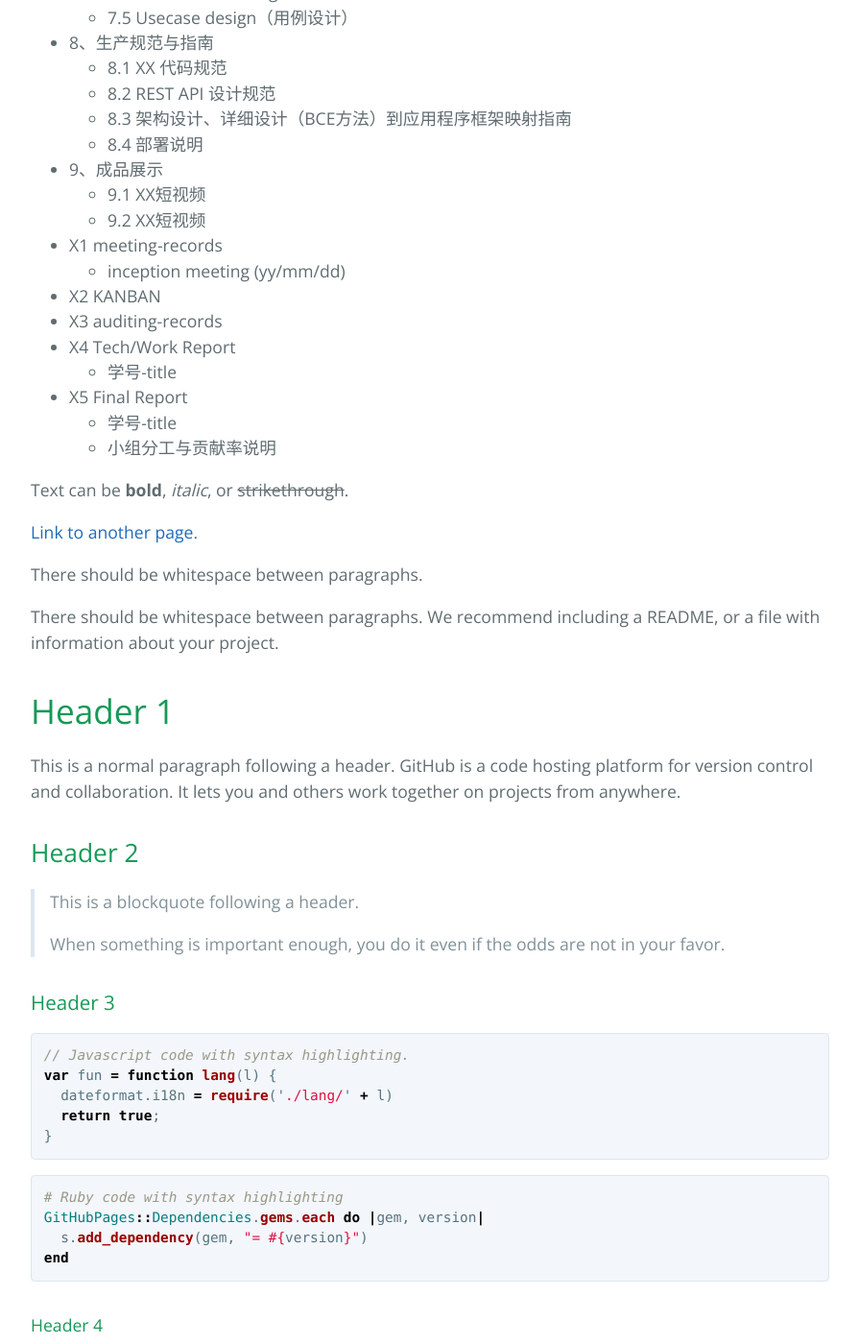
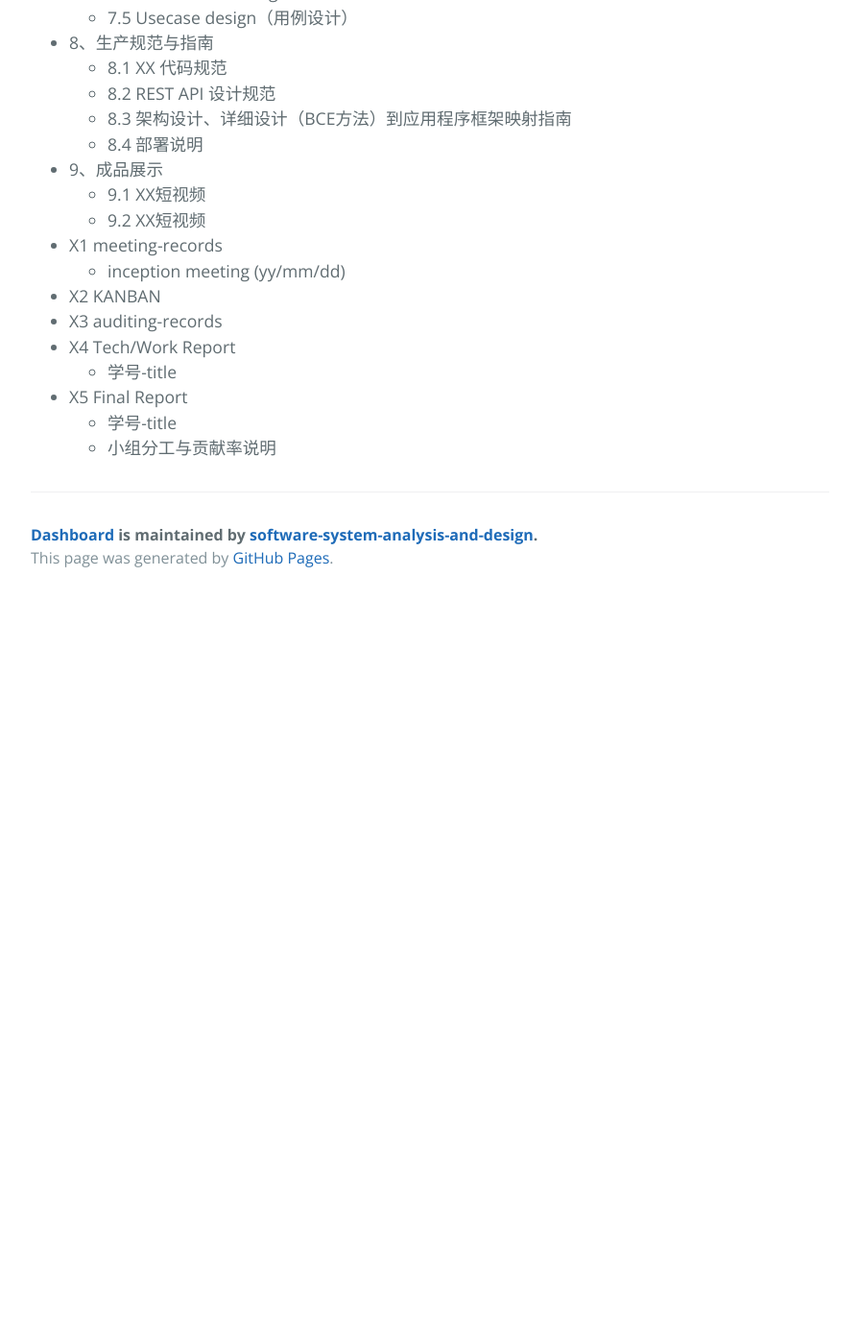
Before and after one commit to software-system-analysis-and-design/Dashboard, a Jekyll site: the page built from index.md, in a window 1280 px wide and 1400 px high, scrolled down 973 px. Shown: the whole window at 96% size, without its empty margins (192-1087 px from the left). Built offline with Jekyll 4.4.1, drawn with Linux system fonts in a browser that asks for light colours; our own code applies the rules of GitHub Pages for plain Markdown files; after the commit the page ends 1598 px from its top, so only the background shows below that; some of the changed text lies outside the part shown.

Commit message:
Update index.md

````diff
--- a/index.md
+++ b/index.md
@@ -40,125 +40,3 @@
 * X5 Final Report
     - 学号-title
     - 小组分工与贡献率说明
-
-
-
-Text can be **bold**, _italic_, or ~~strikethrough~~.
-
-[Link to another page](./another-page.html).
-
-There should be whitespace between paragraphs.
-
-There should be whitespace between paragraphs. We recommend including a README, or a file with information about your project.
-
-# Header 1
-
-This is a normal paragraph following a header. GitHub is a code hosting platform for version control and collaboration. It lets you and others work together on projects from anywhere.
-
-## Header 2
-
-> This is a blockquote following a header.
->
-> When something is important enough, you do it even if the odds are not in your favor.
-
-### Header 3
-
-```js
-// Javascript code with syntax highlighting.
-var fun = function lang(l) {
-  dateformat.i18n = require('./lang/' + l)
-  return true;
-}
-```
-
-```ruby
-# Ruby code with syntax highlighting
-GitHubPages::Dependencies.gems.each do |gem, version|
-  s.add_dependency(gem, "= #{version}")
-end
-```
-
-#### Header 4
-
-*   This is an unordered list following a header.
-*   This is an unordered list following a header.
-*   This is an unordered list following a header.
-
-##### Header 5
-
-1.  This is an ordered list following a header.
-2.  This is an ordered list following a header.
-3.  This is an ordered list following a header.
-
-###### Header 6
-
-| head1        | head two          | three |
-|:-------------|:------------------|:------|
-| ok           | good swedish fish | nice  |
-| out of stock | good and plenty   | nice  |
-| ok           | good `oreos`      | hmm   |
-| ok           | good `zoute` drop | yumm  |
-
-### There's a horizontal rule below this.
-
-* * *
-
-### Here is an unordered list:
-
-*   Item foo
-*   Item bar
-*   Item baz
-*   Item zip
-
-### And an ordered list:
-
-1.  Item one
-1.  Item two
-1.  Item three
-1.  Item four
-
-### And a nested list:
-
-- level 1 item
-  - level 2 item
-  - level 2 item
-    - level 3 item
-    - level 3 item
-- level 1 item
-  - level 2 item
-  - level 2 item
-  - level 2 item
-- level 1 item
-  - level 2 item
-  - level 2 item
-- level 1 item
-
-### Small image
-
-![Octocat](https://assets-cdn.github.com/images/icons/emoji/octocat.png)
-
-### Large image
-
-![Branching](https://guides.github.com/activities/hello-world/branching.png)
-
-
-### Definition lists can be used with HTML syntax.
-
-<dl>
-<dt>Name</dt>
-<dd>Godzilla</dd>
-<dt>Born</dt>
-<dd>1952</dd>
-<dt>Birthplace</dt>
-<dd>Japan</dd>
-<dt>Color</dt>
-<dd>Green</dd>
-</dl>
-
-```
-Long, single-line code blocks should not wrap. They should horizontally scroll if they are too long. This line should be long enough to demonstrate this.
-```
-
-```
-The final element.
-```
````
